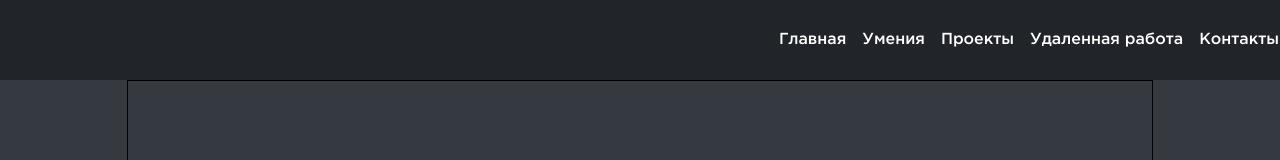
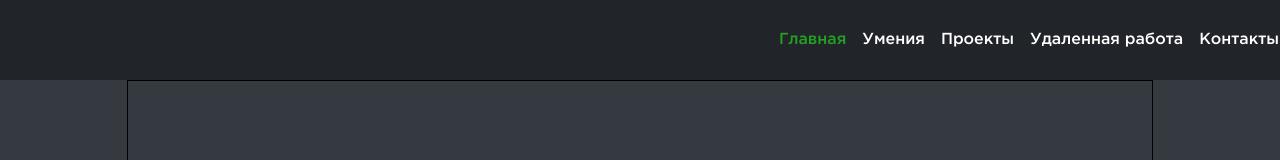
Before and after one commit to dzmitriy78/resume, a React (Create React App) app: page / in a window 1280 px wide. Shown: the top 160 px of the page. Built offline with nearby package versions, Linux system fonts and the light colour scheme.

Commit message:
fixed styles

```diff
--- a/src/nav/Nav.module.scss
+++ b/src/nav/Nav.module.scss
@@ -15,9 +15,11 @@
   .item:hover {
     color: $primaryColor;
   }
- /* .item.active {
+  .active {
     color: $primaryColor;
-  }*/
+    text-decoration: none;
+    font-family: 'Gotham Pro Regular', sans-serif
+  }
 }
 
 @font-face {
--- a/src/nav/Nav.tsx
+++ b/src/nav/Nav.tsx
@@ -5,11 +5,11 @@ import {NavLink} from "react-router-dom";
 const Nav = () => {
     return (
         <div className={style.nav}>
-            <NavLink className={style.item} to="/" >Главная</NavLink>
-            <NavLink className={style.item} to="/skills">Умения</NavLink>
-            <NavLink className={style.item} to="/projects">Проекты</NavLink>
-            <NavLink className={style.item} to="/distanceJob">Удаленная работа</NavLink>
-            <NavLink className={style.item} to="/contacts">Контакты</NavLink>
+            <NavLink className={({isActive}) => isActive ? style.active: style.item} to="/" >Главная</NavLink>
+            <NavLink className={({isActive}) => isActive ? style.active: style.item} to="/skills">Умения</NavLink>
+            <NavLink className={({isActive}) => isActive ? style.active: style.item} to="/projects">Проекты</NavLink>
+            <NavLink className={({isActive}) => isActive ? style.active: style.item} to="/distanceJob">Удаленная работа</NavLink>
+            <NavLink className={({isActive}) => isActive ? style.active: style.item} to="/contacts">Контакты</NavLink>
         </div>
     );
 };
```
